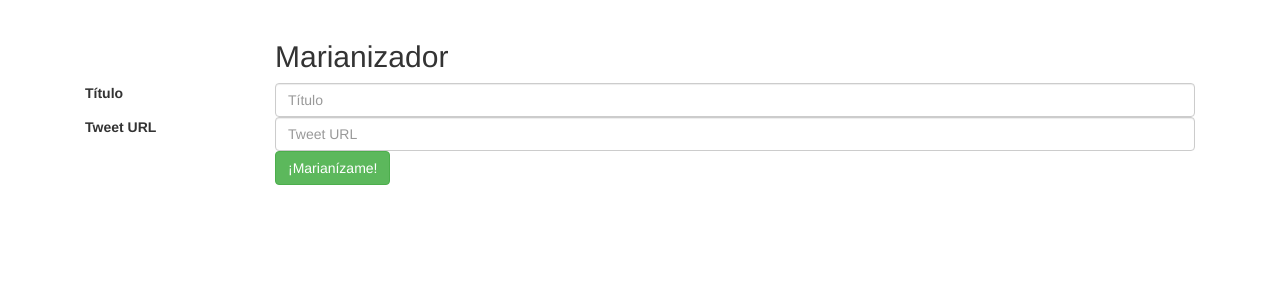
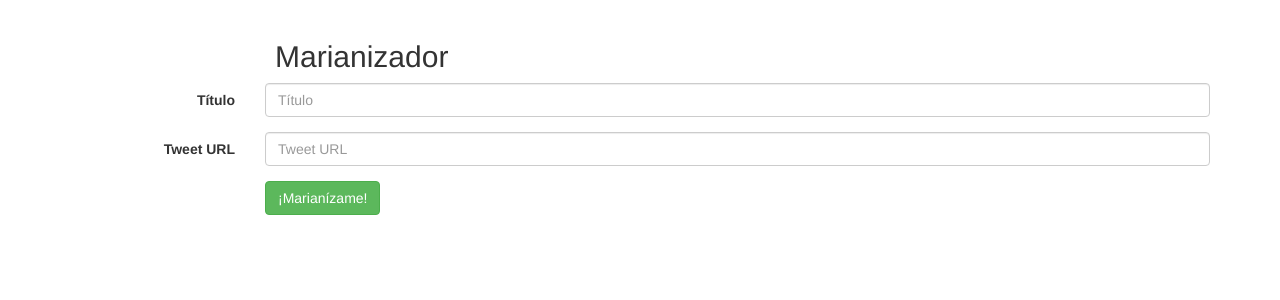
Before and after one commit to sqr/restream_flask, a Flask app: page /marianizer in a window 1280 px wide. Shown: the part 52-352 px from the top of the page. Run offline with Flask 2, Linux system fonts and the light colour scheme; the visitor is signed in with stand-in values (Sample User, id 1); data comes from the database, SQL or seed files in the repository; parts of the project's set-up code (start-up, migrations or seed data) failed here and were passed over; some libraries are stand-ins or nearby versions.

Commit message:
frontend changes

```diff
--- a/app/templates/marianizer.html
+++ b/app/templates/marianizer.html
@@ -1,10 +1,11 @@
 {% extends "base.html" %}
+{% import 'bootstrap/wtf.html' as wtf %}
 
 {% block app_content %}
   <div class="col-sm-offset-2 col-sm-10">
     <h2>Marianizador</h2>
   </div>
-  <form name="passdata" action="." method="POST">
+  <form name="passdata" action="." class="form form-horizontal form-horizontal" role="form" method="POST">
     <div class="form-group required">
       <label for="title" class="control-label col-sm-2">Título</label>
         <div class="col-sm-10">
```
